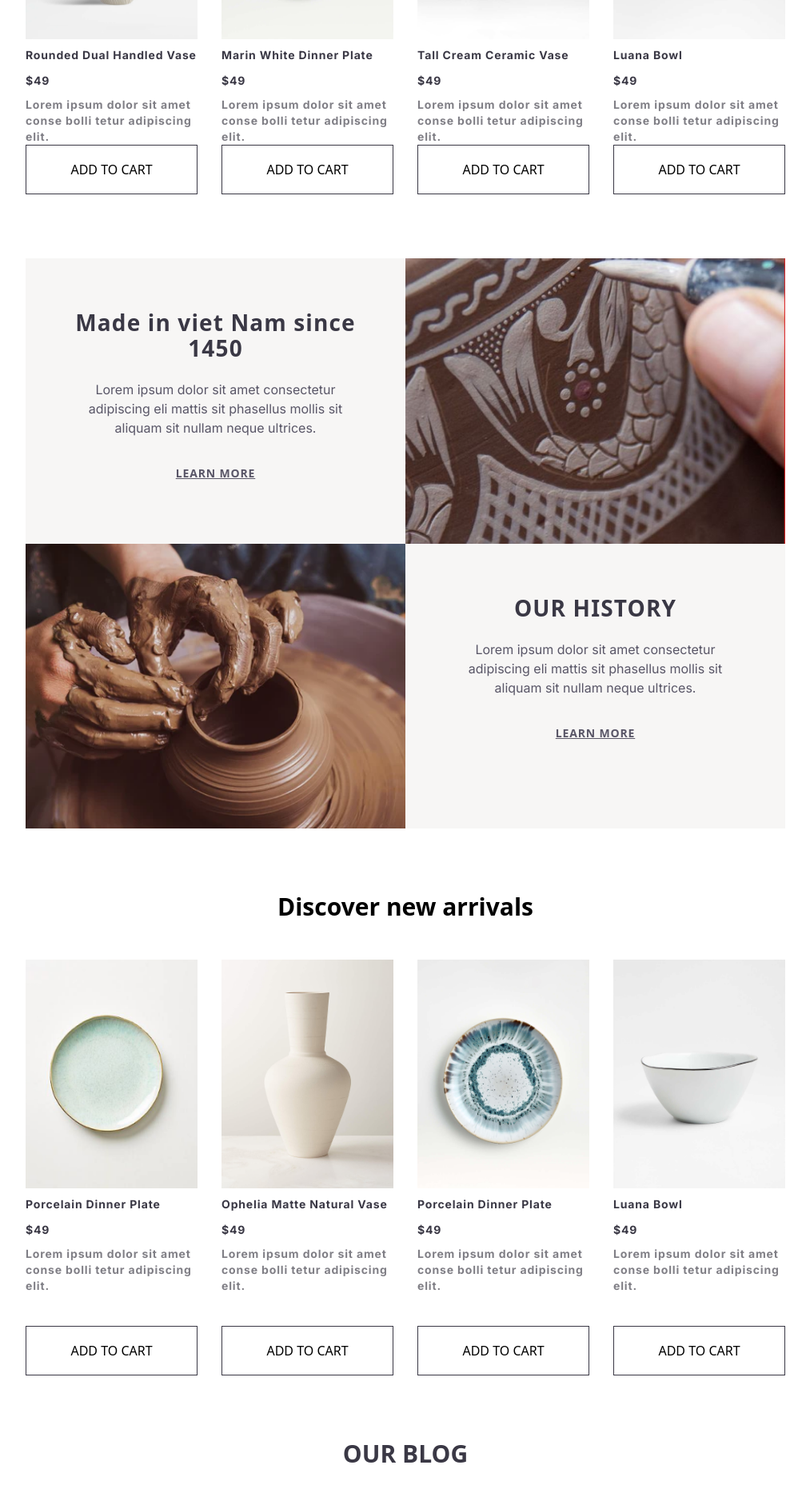
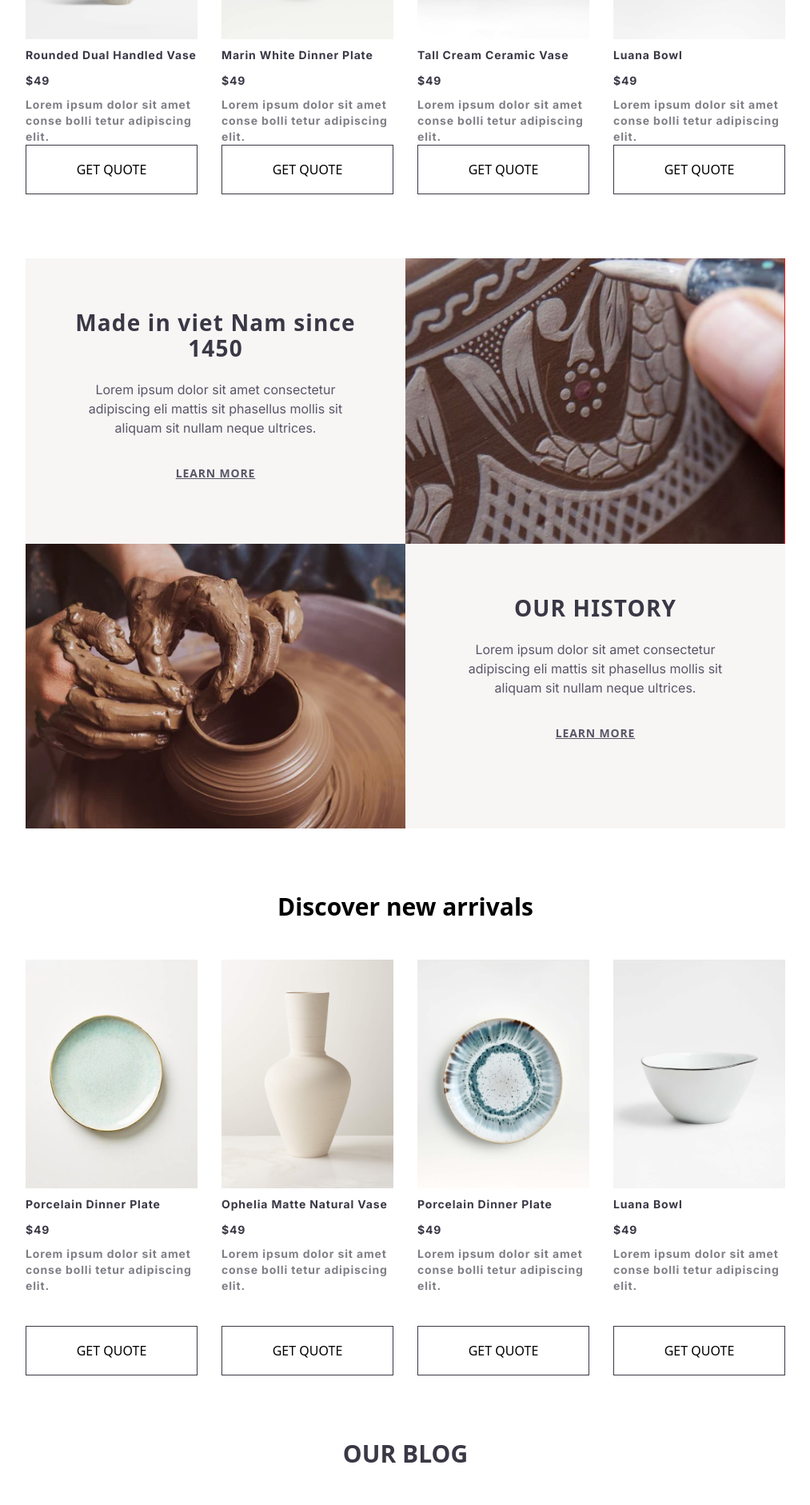
Before and after one commit to olawale-o/moon-commerce, a Next.js app: page / in a window 1280 px wide. Shown: the part 2430-4312 px from the top of the page at 80% size, without its empty margins (133-1146 px from the left). Built offline with nearby package versions, Linux system fonts and the light colour scheme.

Commit message:
Replace ADD TO CART with GET QUOTE

```diff
--- a/src/app/page.tsx
+++ b/src/app/page.tsx
@@ -305,7 +305,7 @@ const BestSellers = () => {
                     type="button"
                     className="px-[15px] py-[18px] inline-flex justify-center border-solid border-[1px] border-neutral-800 w-full"
                   >
-                    ADD TO CART
+                    GET QUOTE
                   </button>
                 </div>
               </div>
@@ -451,7 +451,7 @@ const NewArrivals = () => {
                     type="button"
                     className="px-[15px] py-[18px] inline-flex justify-center border-solid border-[1px] border-neutral-800 w-full"
                   >
-                    ADD TO CART
+                    GET QUOTE
                   </button>
                 </div>
               </div>
```
